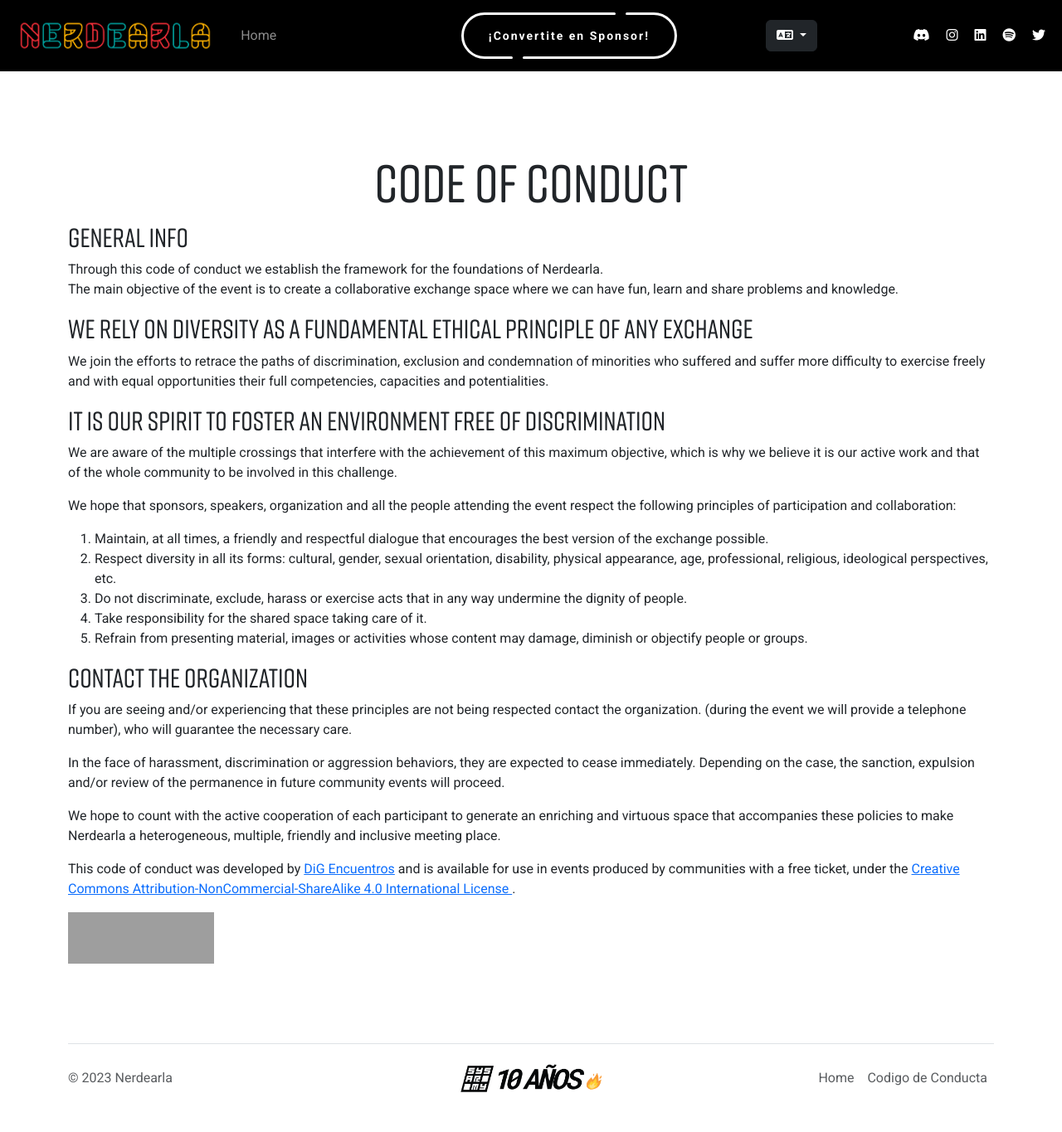
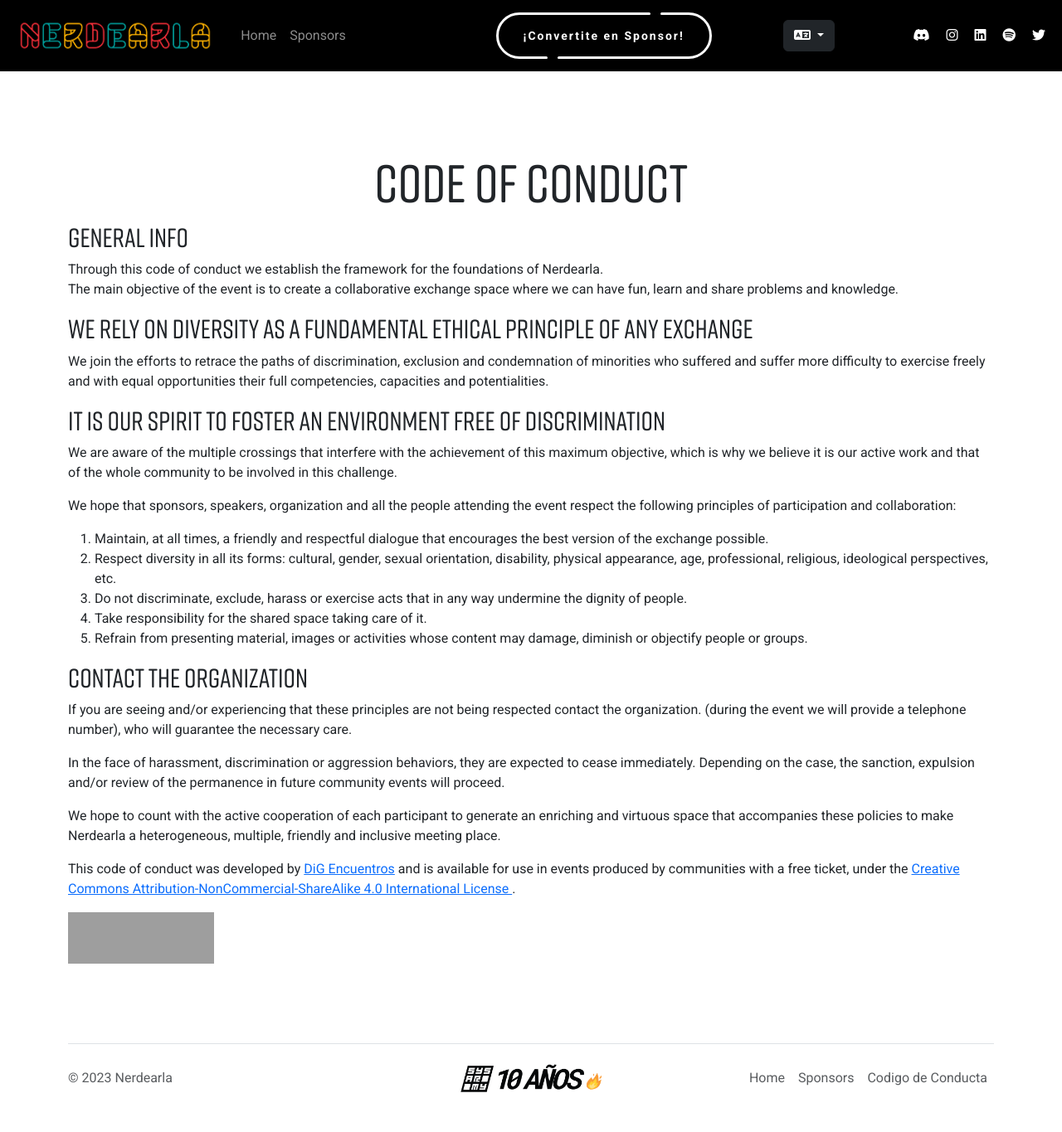
Before and after one commit to sysarmy/2023.nerdear.la, a Flask app: page /1/code_of_conduct/ in a window 1280 px wide. Shown: the whole page at 83% size. Run offline with Flask 3, Linux system fonts and the light colour scheme; some libraries are stand-ins or nearby versions; some web fonts are replaced; grey boxes are pictures that could not be loaded.

Commit message:
add sponsors page

```diff
--- a/app/routes.py
+++ b/app/routes.py
@@ -84,56 +84,56 @@ def index(lang_code):
     )
 
 
-# @app.route("/<lang_code>/sponsors/")
-# def sponsors(lang_code):
-#     """
-#     Renders the sponsors page.
+@app.route("/<lang_code>/sponsors/")
+def sponsors(lang_code):
+    """
+    Renders the sponsors page.
 
-#     Reads the sponsors configuration from the specified JSON file and retrieves the list of sponsors from a CSV file.
-#     The sponsors are sorted and grouped based on the configuration and rendered using the 'sponsors.html' template.
+    Reads the sponsors configuration from the specified JSON file and retrieves the list of sponsors from a CSV file.
+    The sponsors are sorted and grouped based on the configuration and rendered using the 'sponsors.html' template.
 
-#     The csv file should look like this
+    The csv file should look like this
 
-#     ############## sponsors.csv #############
+    ############## sponsors.csv #############
 
-#     name,category,file,link
-#     cognizant,diamond,cognizant.png,https://sysar.my/cognizantsoftvision
-#     icbc,adamantium,icbc.png,https://www.icbc.com.ar
-#     openqube,adamantium,openqube.png,https://openqube.io/
-#     cognizant soft vision,diamond,cognizantsoftvision.png,https://sysar.my/cognizantsoftvision
-#     google cloud platform,adamantium,googlecloud.png,https://cloud.google.com/
-#     rappi,silver,rappi.png,https://rappi.io/
+    name,category,file,link
+    cognizant,diamond,cognizant.png,https://sysar.my/cognizantsoftvision
+    icbc,adamantium,icbc.png,https://www.icbc.com.ar
+    openqube,adamantium,openqube.png,https://openqube.io/
+    cognizant soft vision,diamond,cognizantsoftvision.png,https://sysar.my/cognizantsoftvision
+    google cloud platform,adamantium,googlecloud.png,https://cloud.google.com/
+    rappi,silver,rappi.png,https://rappi.io/
 
-#     ###########################
+    ###########################
 
-#     Returns:
-#         flask.Response: The rendered sponsors HTML template.
-#     """
-#     sponsors_error = False
-#     try:
-#         config = Datasets.read_json_file(SPONSORS_CONFIG_FILE)
-#         sponsors = Datasets.csv_to_list_of_dicts(SPONSORS_FILE)
-#         sponsors = SponsorProcessor.process_sponsors(sponsors, config)
-#     except DatasetError as e:
-#         # Change to logger.exception if you want the whole traceback
-#         logger.error(f"Exception occurred {e}")
-#         sponsors_error = True
-#     except SponsorProcessorError as e:
-#         logger.error(f"Exception occurred {e}")
-#         sponsors_error = True
-#     except Exception as e:
-#         logger.error(f"Unexpected exception: {e}")
+    Returns:
+        flask.Response: The rendered sponsors HTML template.
+    """
+    sponsors_error = False
+    try:
+        config = Datasets.read_json_file(SPONSORS_CONFIG_FILE)
+        sponsors = Datasets.csv_to_list_of_dicts(SPONSORS_FILE)
+        sponsors = SponsorProcessor.process_sponsors(sponsors, config)
+    except DatasetError as e:
+        # Change to logger.exception if you want the whole traceback
+        logger.error(f"Exception occurred {e}")
+        sponsors_error = True
+    except SponsorProcessorError as e:
+        logger.error(f"Exception occurred {e}")
+        sponsors_error = True
+    except Exception as e:
+        logger.error(f"Unexpected exception: {e}")
 
-#     # Render the template
-#     return render_template(
-#         "sponsors.html",
-#         title="Sponsors",
-#         grouped_sponsors=sponsors if not sponsors_error else None,
-#         featured_categories=config["featured_categories"],
-#         featured_categories_only=False,
-#         sponsors_error=sponsors_error,
-#         lang_code=lang_code,
-#     )
+    # Render the template
+    return render_template(
+        "sponsors.html",
+        title="Sponsors",
+        grouped_sponsors=sponsors if not sponsors_error else None,
+        featured_categories=config["featured_categories"],
+        featured_categories_only=False,
+        sponsors_error=sponsors_error,
+        lang_code=lang_code,
+    )
 
 
 @app.route("/<lang_code>/code_of_conduct/")
--- a/app/templates/components/footer.html
+++ b/app/templates/components/footer.html
@@ -13,7 +13,8 @@
          <ul class="nav col-md-4 justify-content-end">
             <a href="{{ url_for('index', lang_code=lang_code) }}"
                class="nav-item nav-link px-2 text-body-secondary">Home</a>
-            {# <a href="{{ url_for('sponsors', lang_code=lang_code ) }}" class="nav-item nav-link px-2 text-body-secondary">Sponsors</a> #}
+            <a href="{{ url_for('sponsors', lang_code=lang_code) }}"
+               class="nav-item nav-link px-2 text-body-secondary">Sponsors</a>
             <a href="{{ url_for('code_of_conduct', lang_code=lang_code) }}"
                class="nav-item nav-link px-2 text-body-secondary">{{ _("Codigo de Conducta") }}</a>
             {# <a href="{{ url_for('agenda', lang_code=lang_code ) }}" class="nav-item nav-link px-2 text-body-secondary">Agenda</a> #}
--- a/app/templates/components/navbar.html
+++ b/app/templates/components/navbar.html
@@ -31,8 +31,9 @@
                {# Put the items (apart of brand) of the navbar here #}
                <a class="nav-link nav-item"
                   href="{{ url_for('index', lang_code=lang_code) }}">{{ _("Home") }}</a>
-               {# <a class="nav-link nav-item" href="{{ url_for('sponsors', lang_code=lang_code ) }}">{{ _('Sponsors') }}</a>
-               <a class="nav-link nav-item" href="{{ url_for('agenda', lang_code=lang_code ) }}">{{ _('Agenda') }}</a> #}
+               <a class="nav-link nav-item"
+                  href="{{ url_for('sponsors', lang_code=lang_code) }}">{{ _("Sponsors") }}</a>
+               {#<a class="nav-link nav-item" href="{{ url_for('agenda', lang_code=lang_code ) }}">{{ _('Agenda') }}</a> #}
                {# TODO: Add the "Registrate" button #}
                {# <a class="nav-link nav-item" href="registro.nerd.la">{{ _('Registrate') }}</a> #}
             </div>
```
Also changed, not shown: app/templates/components/hero.html (+10 -3 lines), 1 other file.
